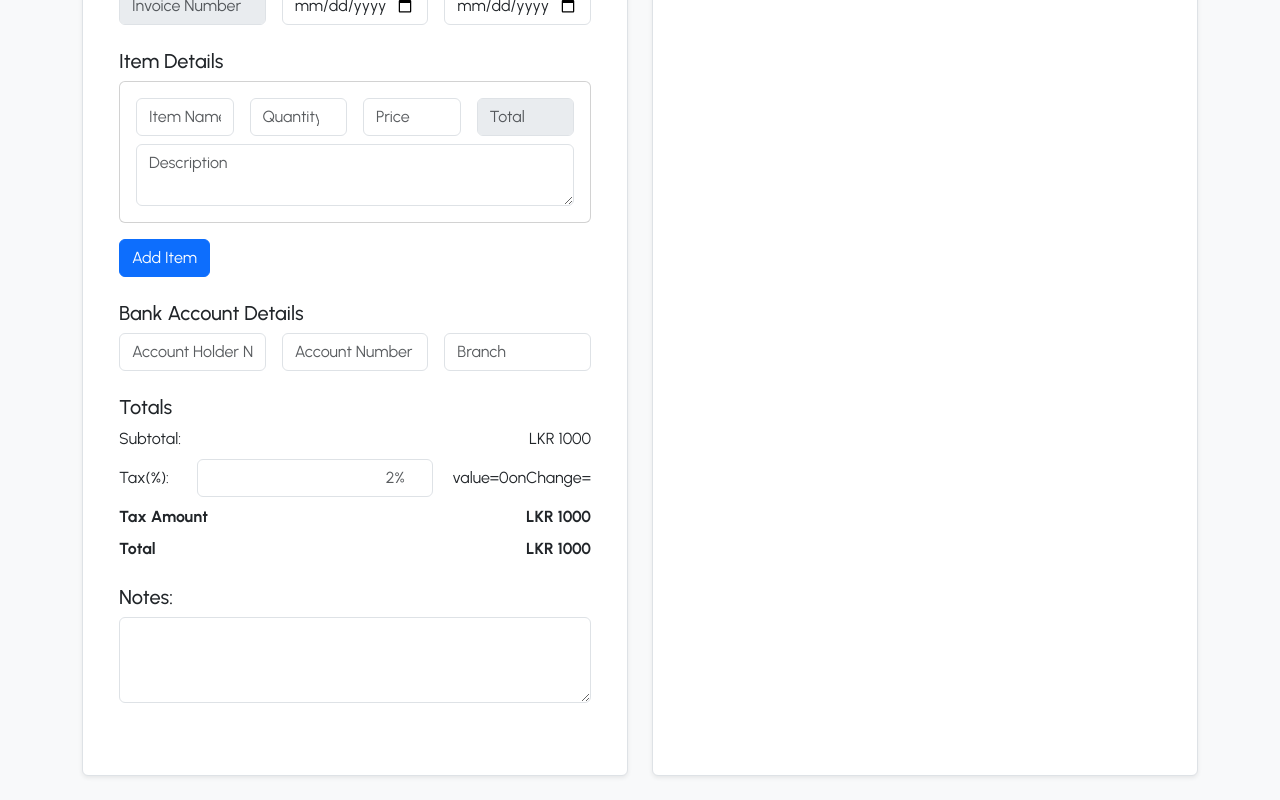
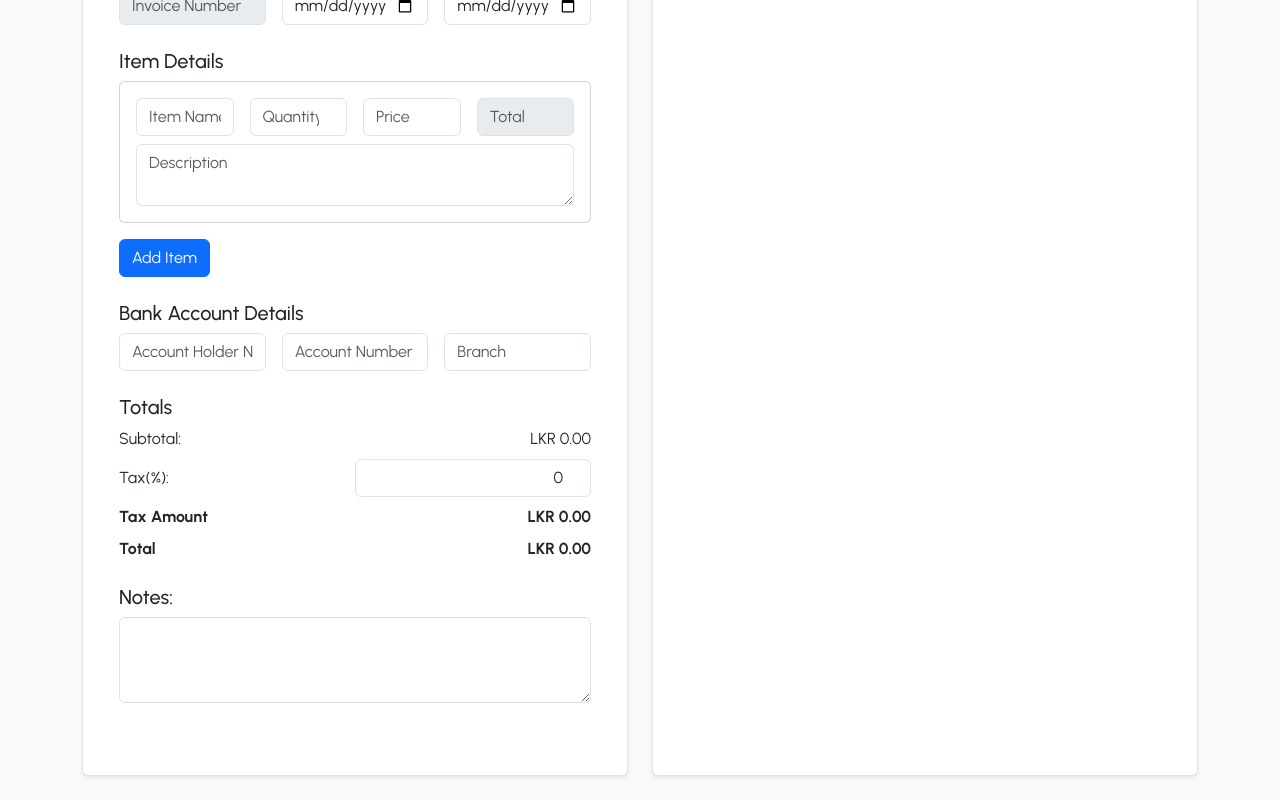
Before and after one commit to sivapriya0616/InvoiceGenerator, a React (Vite) app in the folder InvoiceGenerator/: page /Generate in a window 1280 px wide. Shown: the part 906-1706 px from the top of the page. Built offline with nearby package versions, Linux system fonts and the light colour scheme.

Commit message:
Refactor total, tax, and grand total calculations in InvoiceForm component

```diff
--- a/InvoiceGenerator/src/components/InvoiceForm.jsx
+++ b/InvoiceGenerator/src/components/InvoiceForm.jsx
@@ -55,17 +55,21 @@ const InvoiceForm = () => {
           items,
         }));
       };
-      const calculateTotal = () => {
-        return invoiceData.items.reduce((total, item) => {
-            return total + (Number(item.qty) || 0) * (Number(item.amount) || 0);
-        }, 0);
-    }
-    const calculateTaxAmount = () => {
-        return (calculateTotal() * (invoiceData.tax / 100)).toFixed(2);
-    }
-    const calculateGrandTotal = () => {
-        return (calculateTotal() + parseFloat(calculateTaxAmount())).toFixed(2);
-    }
+      const calculateTotal = ()=> {
+        const subtotal = invoiceData.items.reduce((sum, item) => sum + (item.total || 0), 0);
+
+        const taxRate = Number(invoiceData.tax || 0);
+
+        const taxAmount = (subtotal * taxRate) / 100;
+
+        const grandTotal = subtotal + taxAmount;
+
+        return { subtotal, taxAmount, grandTotal };
+      };
+
+     const {subtotal, taxAmount, grandTotal} = calculateTotal();
+    // This function calculates the total, tax amount, and grand total based on the items and tax rate
+    // You can use this function to display the totals in your form
 
 
     return (
@@ -248,7 +252,7 @@ const InvoiceForm = () => {
                         <div className="w-100 w-md-50">
                             <div className="d-flex justify-content-between ">
                                 <span>Subtotal:</span>
-                                <span>LKR {1000.00}</span>
+                                <span>LKR {subtotal.toFixed(2)}</span>
                             </div>
                             <div className="d-flex justify-content-between align-items-center my-2">
                                 <label htmlFor="tax" className="me-2">Tax(%):</label>
@@ -256,20 +260,20 @@ const InvoiceForm = () => {
                                     type="number"
                                     className="form-control w-50 text-end"
                                     id="tax"
-                                    placeholder="2%" />
+                                    placeholder="2%"
                                     value={invoiceData.tax}
                                     onChange={(e) => setInvoiceData((prev) => ({
                                         ...prev,
                                         tax: e.target.value
-                                    }))}
+                                    }))}/>
                             </div>
                             <div className="d-flex justify-content-between fw-bold">
                                 <span>Tax Amount</span>
-                                <span>LKR {1000.00}</span>
+                                <span>LKR {taxAmount.toFixed(2)}</span>
                             </div>
                             <div className="d-flex justify-content-between fw-bold mt-2">
                                 <span>Total</span>
-                                <span>LKR {1000.00}</span>
+                                <span>LKR {grandTotal.toFixed(2)}</span>
                             </div>
 
                         </div>
```
